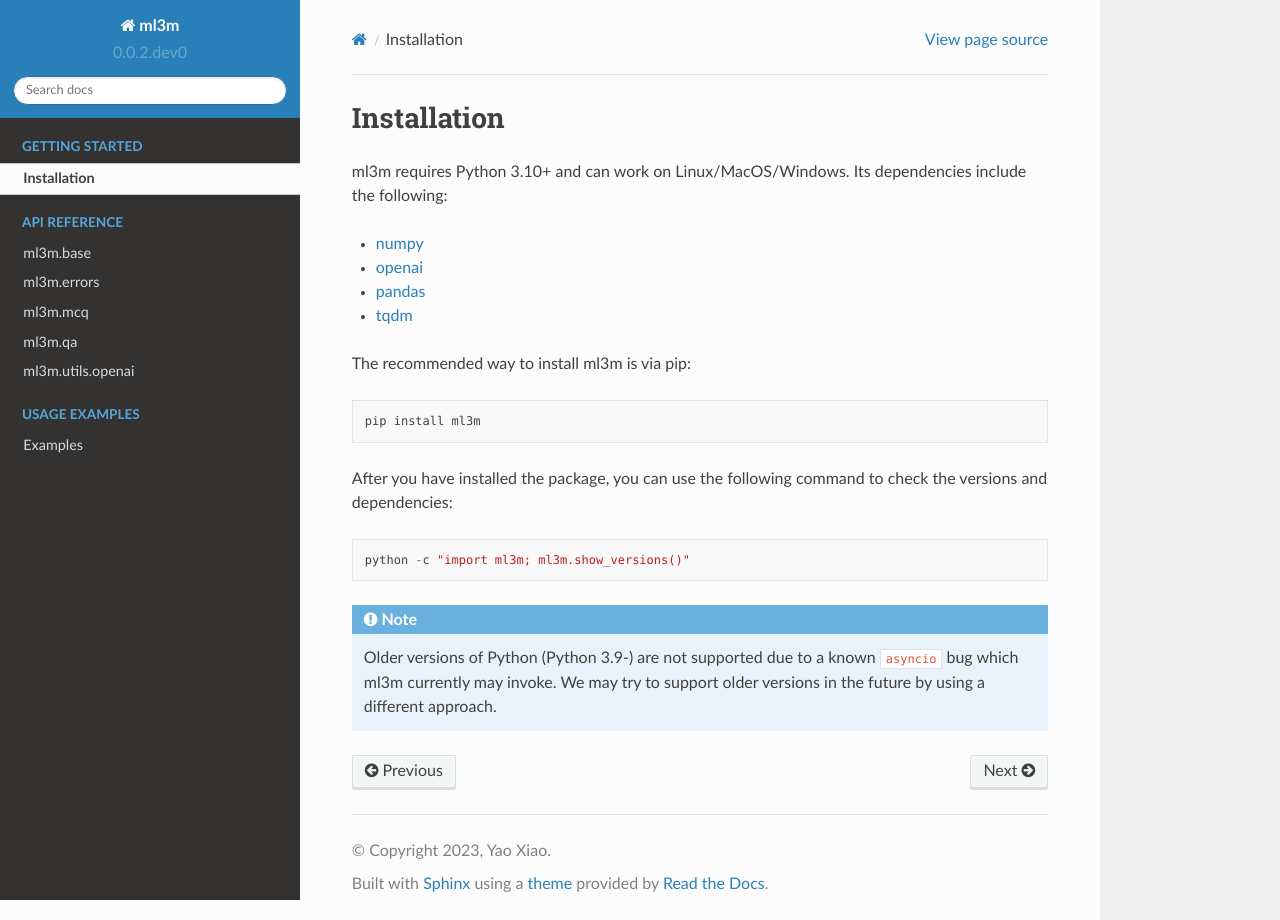
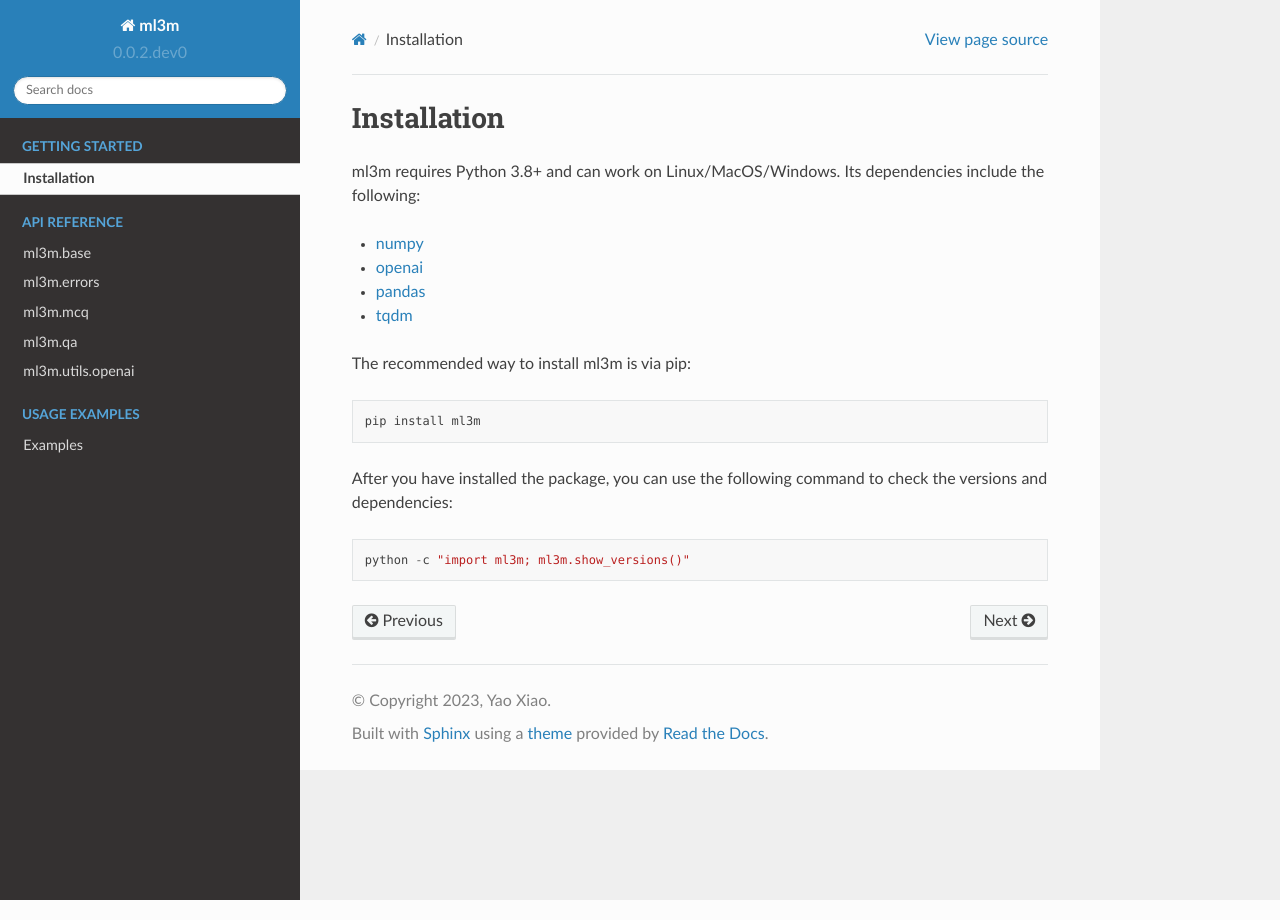
Before and after one commit to Charlie-XIAO/ML3M, a Sphinx documentation site: the page built from docs/basics/installation.rst, in a window 1280 px wide. Built offline with Sphinx 7.4.7 and the Read the Docs theme 2.0.0, drawn with Linux system fonts in a browser that asks for light colours.

Commit message:
try supporting 3.8+

```diff
--- a/docs/basics/installation.rst
+++ b/docs/basics/installation.rst
@@ -1,7 +1,7 @@
 Installation
 ============
 
-ml3m requires Python 3.10+ and can work on Linux/MacOS/Windows. Its dependencies include
+ml3m requires Python 3.8+ and can work on Linux/MacOS/Windows. Its dependencies include
 the following:
 
 - `numpy <https://numpy.org/>`_
@@ -21,8 +21,3 @@ versions and dependencies:
 .. code-block::
 
     python -c "import ml3m; ml3m.show_versions()"
-
-.. note::
-    Older versions of Python (Python 3.9-) are not supported due to a known ``asyncio``
-    bug which ml3m currently may invoke. We may try to support older versions in the
-    future by using a different approach.
--- a/setup.py
+++ b/setup.py
@@ -21,6 +21,7 @@ setup(
     long_description=README,
     long_description_content_type="text/markdown",
     packages=find_packages(),
+    python_requires=">=3.8",
     install_requires=["pandas", "numpy", "openai"],
     keywords=["python", "LLM", "evaluation"],
     classifiers=[
```
Also changed, not shown: README.md (line endings or trailing spaces), 3 other files.
